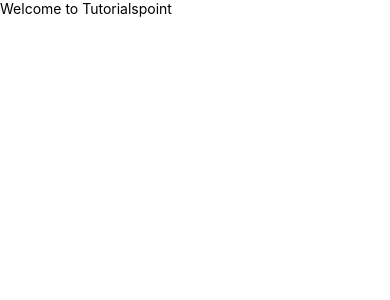
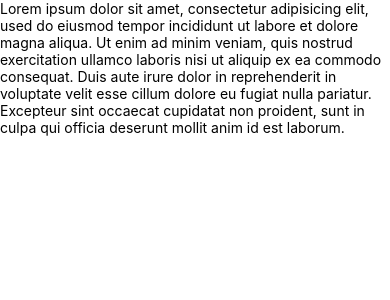
Before and after one commit to miftahafina/learn-react-again, a React Native app: screen / in a window 390 px wide. Shown: the top 300 px of the page. Built offline with nearby package versions, Linux system fonts and the light colour scheme.

Commit message:
Update state

```diff
--- a/App.js
+++ b/App.js
@@ -10,10 +10,22 @@
 import {StyleSheet, Text, View} from 'react-native';
 
 export default class App extends React.Component {
+  state = {
+    myState: 'Lorem ipsum dolor sit amet, consectetur adipisicing elit, used do eiusmod tempor incididunt ut labore et dolore magna aliqua. Ut enim ad minim veniam, quis nostrud exercitation ullamco laboris nisi ut aliquip ex ea commodo consequat. Duis aute irure dolor in reprehenderit in voluptate velit esse cillum dolore eu fugiat nulla pariatur. Excepteur sint occaecat cupidatat non proident, sunt in culpa qui officia deserunt mollit anim id est laborum.'
+  }
+
+  updateState = () => {
+    return this.setState({
+      myState: 'The state is udpated'
+    });
+  }
+
   render() {
     return (
       <View>
-        <Text>Welcome to Tutorialspoint</Text>
+        <Text onPress = {this.updateState}>
+          {this.state.myState}
+        </Text>
       </View>
     );
   }
```
